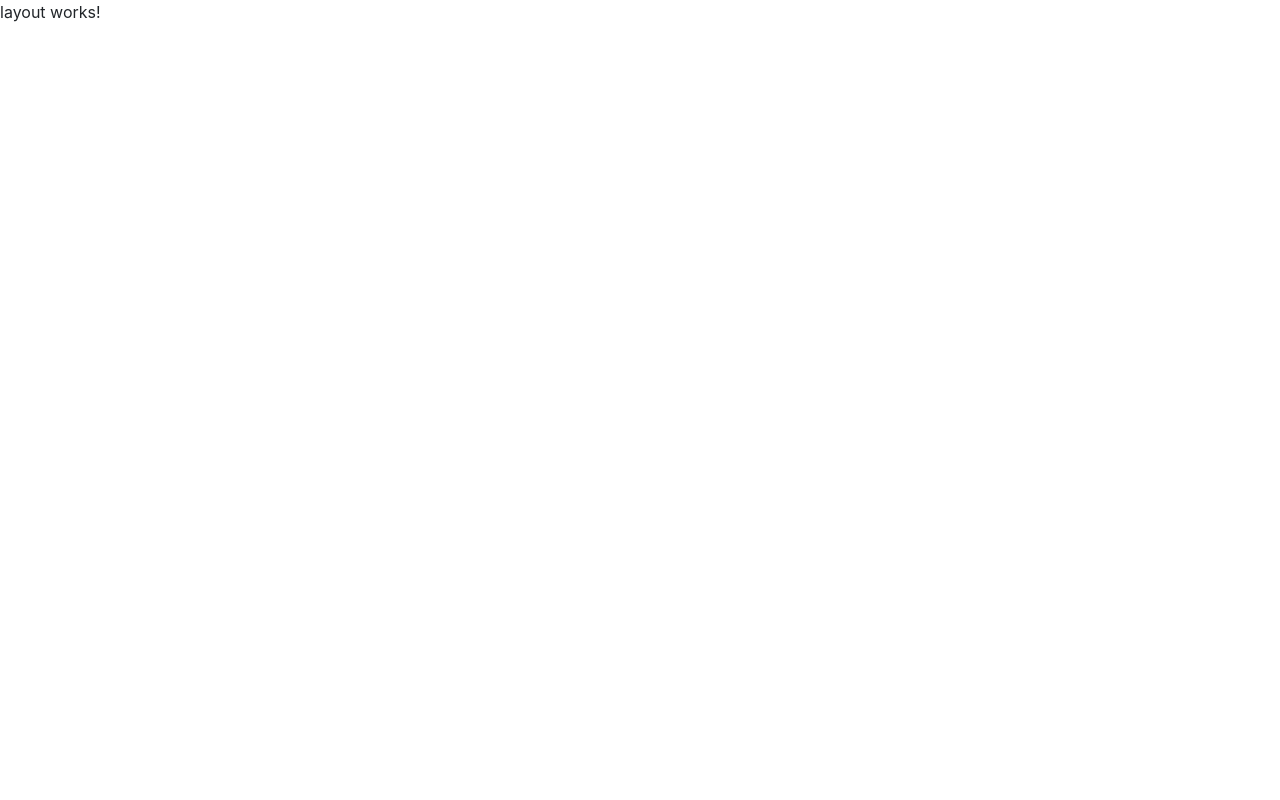
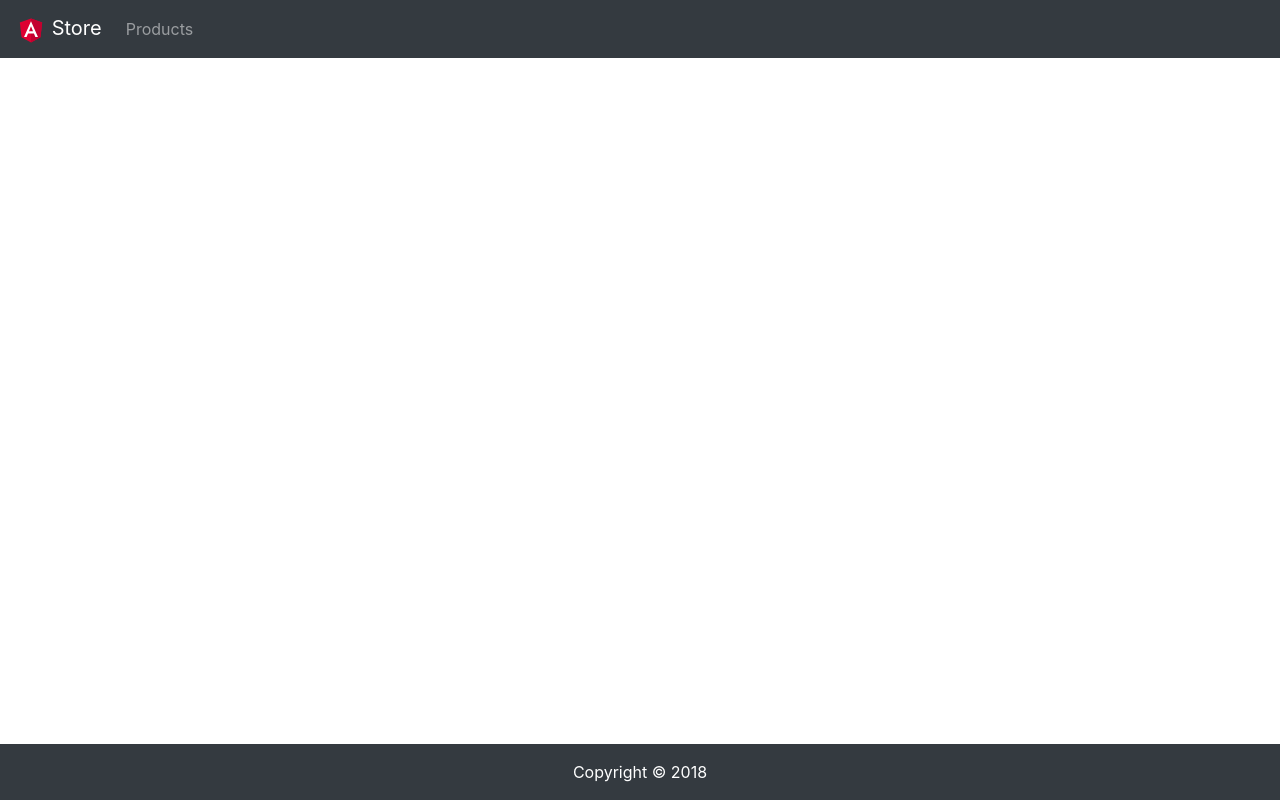
Before and after one commit to fleish80/store-egghead, an Angular app: page / in a window 1280 px wide. Built offline with nearby package versions, Linux system fonts and the light colour scheme.

Commit message:
Lesson 6

```diff
--- a/src/app/ui/component/header/header.component.html
+++ /dev/null
@@ -1,3 +0,0 @@
-<p>
-  header works!
-</p>
--- a/src/app/ui/components/footer/footer.component.html
+++ b/src/app/ui/components/footer/footer.component.html
@@ -1,3 +1,5 @@
-<p>
-  footer works!
-</p>
+<nav class="navbar navbar-expand navbar-dark bg-dark fixed-bottom">
+  <div class="navbar-text m-auto text-white">
+    Copyright &copy; 2018
+  </div>
+</nav>
--- a/src/app/ui/components/header/header.component.html
+++ b/src/app/ui/components/header/header.component.html
@@ -1,3 +1,15 @@
-<p>
-  header works!
-</p>
+<nav class="navbar navbar-expand navbar-dark bg-dark fixed-top">
+  <a routerLink="/" class="navbar-brand">
+    <img [attr.src]="logo" [attr.alt]="title" width="30" height="30">
+    {{title}}
+  </a>
+  <div class="collapse navbar-collapse">
+    <div class="navbar-nav">
+      <a class="nav-item nav-link" *ngFor="let link of links"
+        [routerLink]="link.url" routerLinkActive="active"
+        [routerLinkActiveOptions]="{ exact: true }">
+        {{ link.label }}
+      </a>
+    </div>
+  </div>
+</nav>
--- a/src/app/ui/components/header/header.component.ts
+++ b/src/app/ui/components/header/header.component.ts
@@ -7,6 +7,13 @@ import { Component, OnInit } from '@angular/core';
 })
 export class HeaderComponent implements OnInit {
 
+  logo = 'assets/logo.svg';
+  title = 'Store';
+  links = [{
+    label: 'Products',
+    url: '/products'
+  }]
+
   constructor() { }
 
   ngOnInit() {
--- a/src/app/ui/containers/layout/layout.component.html
+++ b/src/app/ui/containers/layout/layout.component.html
@@ -1,3 +1,5 @@
-<p>
-  layout works!
-</p>
+<app-header></app-header>
+<div class="container mb-5 pb-5">
+  <router-outlet></router-outlet>
+</div>
+<app-footer></app-footer>
--- a/src/app/ui/ui.module.ts
+++ b/src/app/ui/ui.module.ts
@@ -3,11 +3,13 @@ import { CommonModule } from '@angular/common';
 import { LayoutComponent } from './containers/layout/layout.component';
 import { HeaderComponent } from './components/header/header.component';
 import { FooterComponent } from './components/footer/footer.component';
+import { RouterModule } from '@angular/router';
 
 @NgModule({
   declarations: [LayoutComponent, HeaderComponent, FooterComponent],
   imports: [
-    CommonModule
+    CommonModule,
+    RouterModule
   ]
 })
 export class UiModule { }
```
Also changed, not shown: src/app/ui/component/header/header.component.ts (deleted, +0 -15 lines), src/app/ui/component/header/header.component.scss (deleted), src/assets/logo.svg (added), 1 other file (tests, documents, lock files or other folders).
